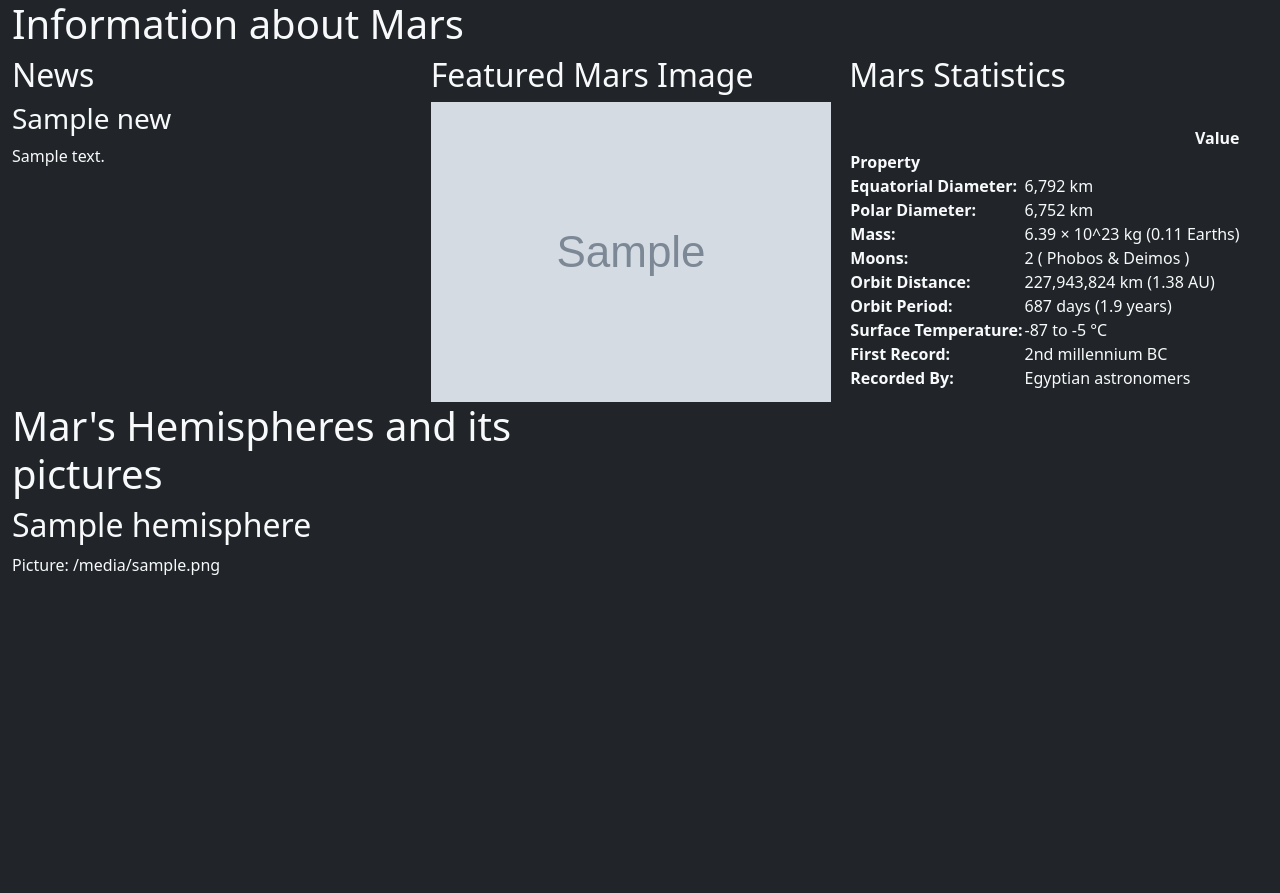
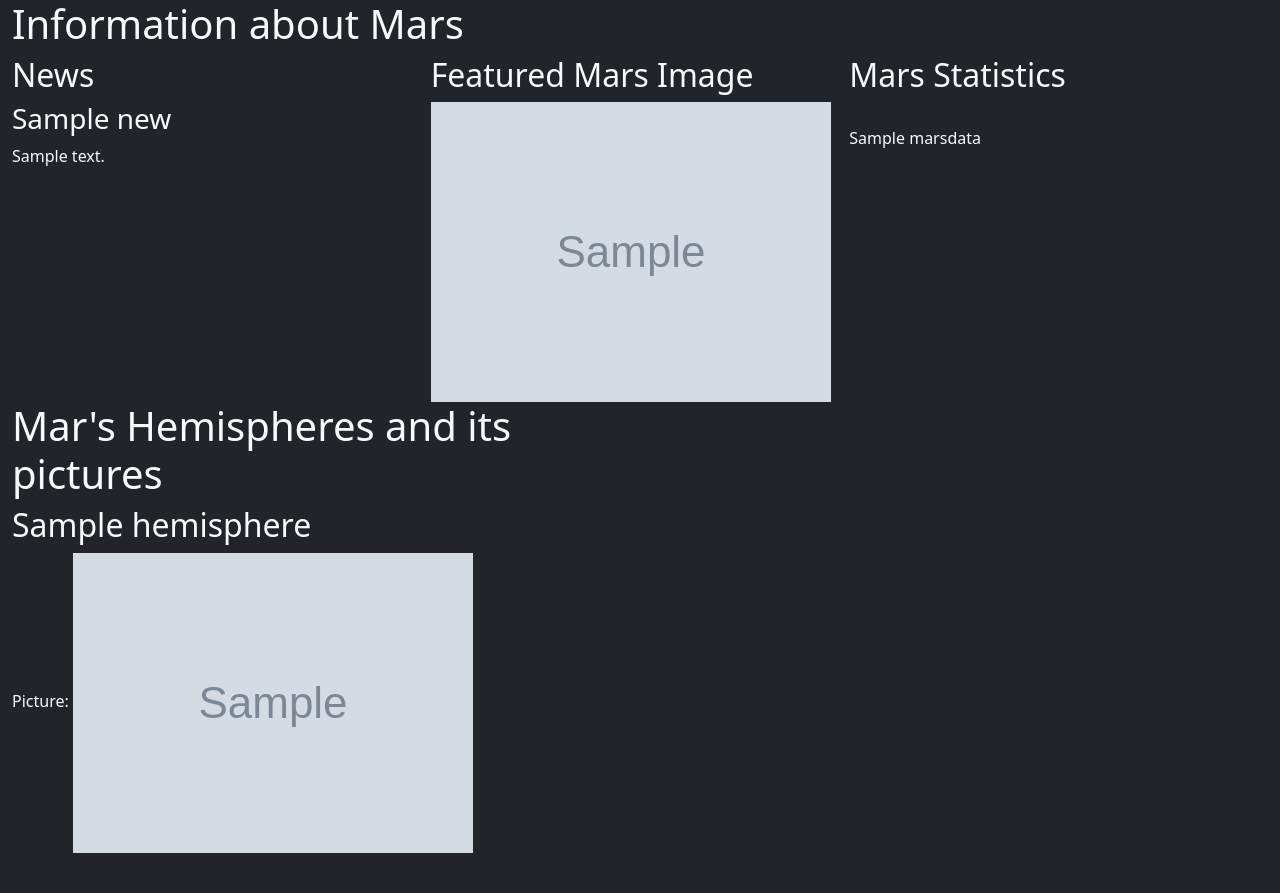
Before and after one commit to Fispit/web-scraping-challenge, a Flask app: template templates/index.html in a window 1280 px wide. Before the commit the page ends 575 px from the top, so only its background shows below. Run offline with Flask 2, Linux system fonts and the light colour scheme; the template is opened without the code that fills it: most values are stand-ins (such as "Sample title", 1, 10 or a date in 2020); grey boxes marked "Sample" are stand-in pictures; some libraries are stand-ins or nearby versions.

Commit message:
Fixed some things to be better

```diff
--- a/scrape_mars.py
+++ b/scrape_mars.py
@@ -32,9 +32,8 @@ def scrape():
     marstable=pd.read_html(url)[1]
     marstable=pd.DataFrame(marstable)
     marstable=marstable.rename(columns={0:"Property",1:"Value"})
-    marstable=marstable.set_index("Property")
+    marstable_html=marstable.to_html()
     marstable.to_html("marstable.html")
-    marstable_html=marstable.to_html("marstable.html")
 
     url = "https://marshemispheres.com/"
     browser.visit(url)
--- a/templates/index.html
+++ b/templates/index.html
@@ -24,64 +24,19 @@
                 </div>
                 <div class="col-md-4">
                     <h2>Mars Statistics</h2><br>
-                    <table  class="table-striped">
-                        <thead>
-                          <tr style="text-align: right;">
-                            <th></th>
-                            <th>Value</th>
-                          </tr>
-                          <tr>
-                            <th>Property</th>
-                            <th></th>
-                          </tr>
-                        </thead>
-                        <tbody>
-                          <tr>
-                            <th>Equatorial Diameter:</th>
-                            <td>6,792 km</td>
-                          </tr>
-                          <tr>
-                            <th>Polar Diameter:</th>
-                            <td>6,752 km</td>
-                          </tr>
-                          <tr>
-                            <th>Mass:</th>
-                            <td>6.39 × 10^23 kg (0.11 Earths)</td>
-                          </tr>
-                          <tr>
-                            <th>Moons:</th>
-                            <td>2 ( Phobos &amp; Deimos )</td>
-                          </tr>
-                          <tr>
-                            <th>Orbit Distance:</th>
-                            <td>227,943,824 km (1.38 AU)</td>
-                          </tr>
-                          <tr>
-                            <th>Orbit Period:</th>
-                            <td>687 days (1.9 years)</td>
-                          </tr>
-                          <tr>
-                            <th>Surface Temperature:</th>
-                            <td>-87 to -5 °C</td>
-                          </tr>
-                          <tr>
-                            <th>First Record:</th>
-                            <td>2nd millennium BC</td>
-                          </tr>
-                          <tr>
-                            <th>Recorded By:</th>
-                            <td>Egyptian astronomers</td>
-                          </tr>
-                        </tbody>
-                    </table>
+                    <div>
+                      {{mars.marsdata|safe}}
+
+
+                    </div>
+
                 </div>
                 <div class="row">
                     <div class="col-md-6">
                         <h1>Mar's Hemispheres and its pictures</h1>
                         {%for hemisphere in mars.hemispheres%}
                         <h2>{{hemisphere.title}}</h2>
-                        <p> Picture: {{hemisphere.img_url}}</p><br>
-
+                        <p> Picture: <a href={{hemisphere.img_url}}><img src={{hemisphere.img_url}} alt=Link></a></p><br>
                         {%endfor%}
                     </div>
 
@@ -91,7 +46,6 @@
 
         </div>
 
-
     </div>
 
 </body>
```
Also changed, not shown: marstable.html (+19 -13 lines), 1 other file.
